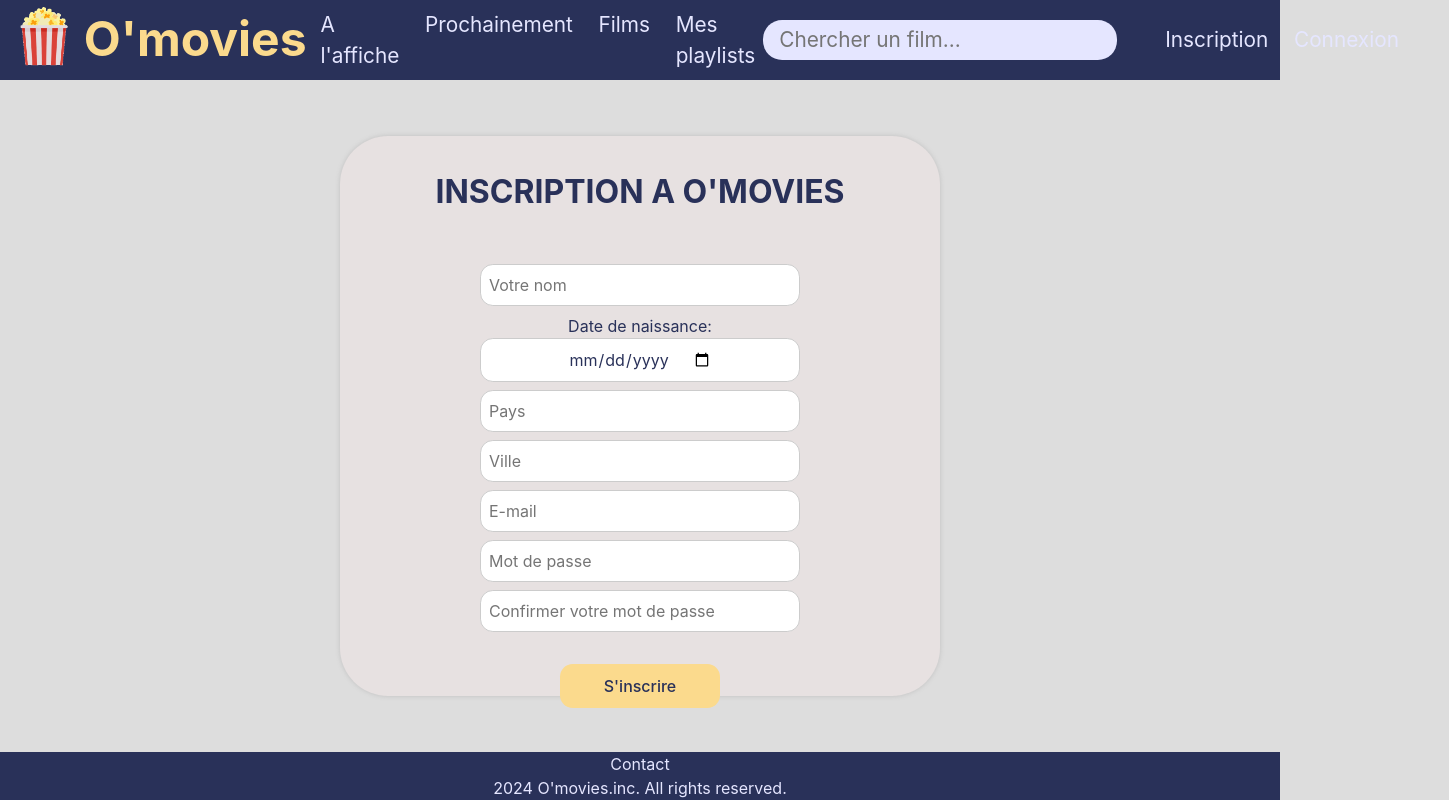
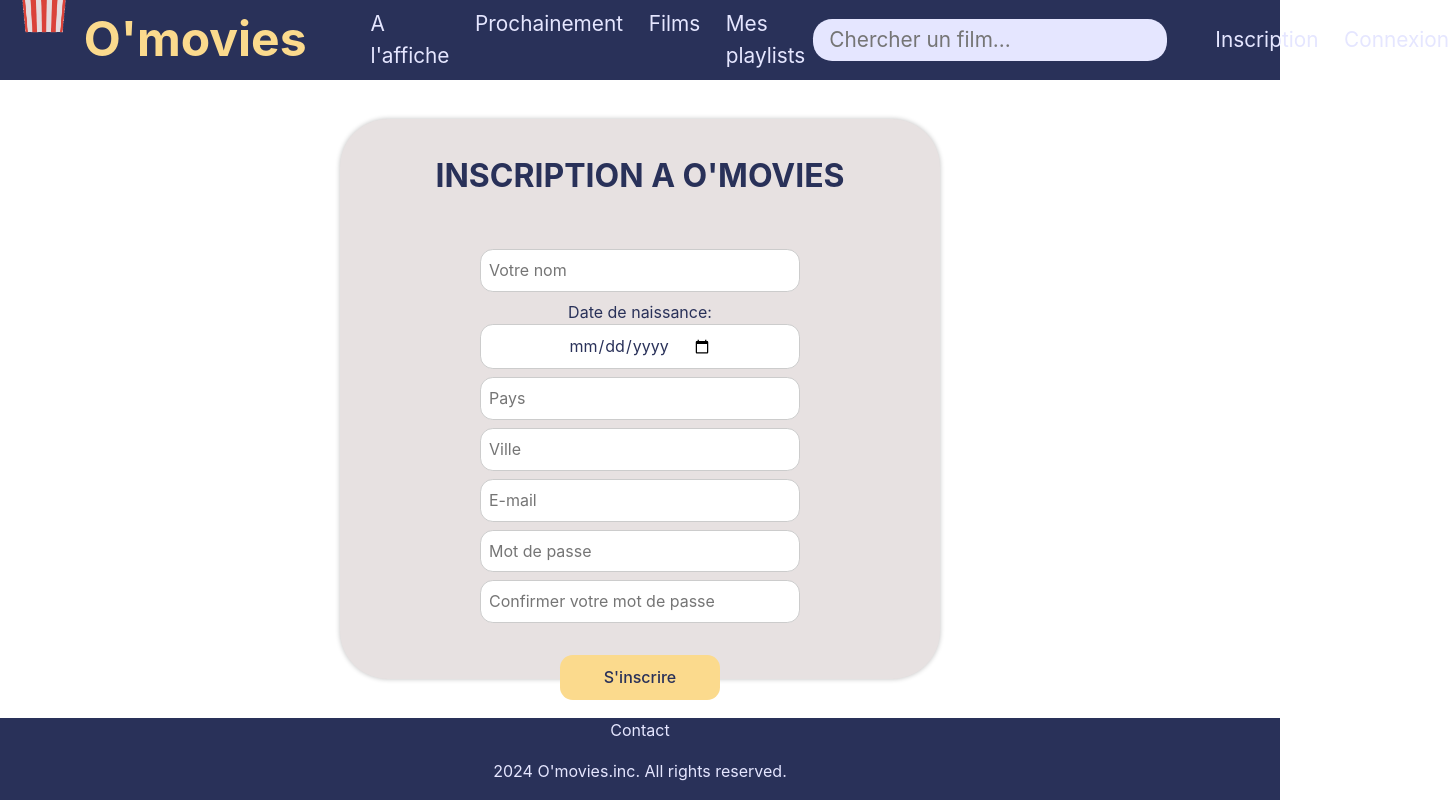
Before and after one commit to simonc56/o-movies-front, a React (Vite) app: page /inscription in a window 1280 px wide. Shown: the whole page, 1449 px wide, since content can reach past the window. Built offline with nearby package versions, Linux system fonts and the light colour scheme.

Commit message:
Add Mantine css framework

```diff
--- a/package.json
+++ b/package.json
@@ -11,6 +11,8 @@
     "lint:fix": "eslint src/**/*.{js,jsx,ts,tsx} --fix"
   },
   "dependencies": {
+    "@mantine/core": "^7.9.1",
+    "@mantine/hooks": "^7.9.1",
     "@vitejs/plugin-react": "^3.1.0",
     "react": "^18.2.0",
     "react-dom": "^18.2.0",
--- a/src/components/App/App.scss
+++ b/src/components/App/App.scss
@@ -1,5 +1,3 @@
-@use '../../styles/variables' as v;
-
 .App {
   display: flex;
   flex-direction: column;
--- a/src/components/App/App.tsx
+++ b/src/components/App/App.tsx
@@ -1,24 +1,27 @@
+import { MantineProvider } from '@mantine/core';
 import { Route, Routes } from 'react-router-dom';
 import ConnectionPage from '../ConnectionPage/ConnectionPage';
 import Footer from '../Footer/Footer';
 import Header from '../Header/Header';
+import MoviePage from '../MoviePage/MoviePage';
 import SignupPage from '../SignupPage/SignupPage';
-import MoviePage from '../MoviePage/MoviePage';
 
 import './App.scss';
 
 function App() {
   return (
-    <div className="App">
+    <MantineProvider>
+      <div className="App" data-mantine-color-scheme="light">
         <Header />
         <Routes>
           <Route path="/" />
-        <Route path='/connexion' element={<ConnectionPage />}/>
-        <Route path='/inscription' element={<SignupPage />}/>
+          <Route path="/connexion" element={<ConnectionPage />} />
+          <Route path="/inscription" element={<SignupPage />} />
           <Route path="/films/:id" element={<MoviePage />} />
         </Routes>
         <Footer />
       </div>
+    </MantineProvider>
   );
 }
 
--- a/src/components/Footer/Footer.scss
+++ b/src/components/Footer/Footer.scss
@@ -1,14 +1,12 @@
-@use '../../styles/variables' as v;
-
 .footer {
-  color: v.$color-links;
-  background-color: v.$color-bg;
+  color: var(--color-links);
+  background-color: var(--color-bg);
   text-align: center;
   & .footer-link {
     text-decoration: none;
     color: inherit;
     &:hover {
-      color: v.$color-primary;
+      color: var(--color-primary);
     }
   }
 }
--- a/src/components/Header/Header.scss
+++ b/src/components/Header/Header.scss
@@ -1,5 +1,3 @@
-@use '../../styles/variables' as v;
-
 .header {
   display: flex;
   justify-content: space-between;
@@ -14,9 +12,9 @@
     padding-bottom: 0.1rem;
     display: flex;
     gap: 0.7rem;
-    color: v.$color-primary;
+    color: var(--color-primary);
   }
-  background-color: v.$color-bg;
+  background-color: var(--color-bg);
 
   & nav {
     width: 35rem;
@@ -38,12 +36,12 @@
   display: flex;
   gap: 1.6rem;
   margin-inline: 0.5rem;
-  color: v.$color-links;
+  color: var(--color-links);
   & a {
     text-decoration: none;
     color: inherit;
     &:hover {
-      color: v.$color-primary;
+      color: var(--color-primary);
     }
   }
 }
--- a/src/components/MoviePage/MoviePage.scss
+++ b/src/components/MoviePage/MoviePage.scss
@@ -1,5 +1,3 @@
-@use '../../styles/variables' as v;
-
 .movie-page {
   background-color: #fff;
   max-width: 900px;
@@ -48,7 +46,7 @@
       margin-bottom: 1.5rem;
       & .year {
         font-weight: 600;
-        color: v.$color-bg;
+        color: var(--color-bg);
         margin-right: 1rem;
       }
       & .rating {
@@ -57,7 +55,7 @@
         & svg {
           display: inline;
           height: 1rem;
-          color: v.$color-primary;
+          color: var(--color-primary);
         }
       }
     }
@@ -70,8 +68,8 @@
         margin-bottom: 0.7rem;
         padding: 0 0.6rem 0.2rem;
         border-radius: 0.8rem;
-        color: v.$color-links;
-        background-color: v.$color-bg;
+        color: var(--color-links);
+        background-color: var(--color-bg);
       }
     }
     & .extra-infos {
@@ -112,7 +110,7 @@
           position: relative;
           top: 0.2rem;
           margin-right: 0.5rem;
-          color: v.$color-primary;
+          color: var(--color-primary);
         }
         margin-bottom: 1rem;
       }
--- a/src/components/Searchbar/Searchbar.scss
+++ b/src/components/Searchbar/Searchbar.scss
@@ -1,15 +1,13 @@
-@use '../../styles/variables' as v;
-
 .searchbar-form {
   & input {
-    background-color: v.$color-links;
+    background-color: var(--color-links);
     font-size: 1.3rem;
     border: none;
     padding: 0.3rem 1rem;
     border-radius: 1.2rem;
-    color: v.$color-bg;
+    color: var(--color-bg);
     &:focus {
-      background-color: v.$color-primary;
+      background-color: var(--color-primary);
     }
   }
 }
--- a/src/components/SignupPage/SignupPage.scss
+++ b/src/components/SignupPage/SignupPage.scss
@@ -1,6 +1,3 @@
-@use '../../styles/variables' as v;
-
-
 .signup-section {
   height: 70vh;
   width: 75vh;
@@ -16,7 +13,7 @@
   font-size: 4vh;
   align-items: center;
   text-align: center;
-  color: v.$color-bg;
+  color: var(--color-bg);
   margin-top: 2rem;
   display: flex;
   margin-bottom: 3rem;
@@ -24,7 +21,6 @@
 
 .input-container {
   margin-bottom: 0.5rem;
-
 }
 
 .signup-input {
@@ -33,14 +29,14 @@
   font-size: 1em;
   border: 0.1em solid #ccc;
   border-radius: 0.8rem;
-  color: v.$color-bg;
+  color: var(--color-bg);
   display: flex;
   justify-content: center;
   width: 20rem;
   margin: auto;
   cursor: pointer;
   &:focus {
-    background-color: v.$color-primary;
+    background-color: var(--color-primary);
     outline: none;
     box-shadow: 0 0 10px rgba(0, 0, 0, 0.3);
   }
@@ -49,24 +45,22 @@
 .birthday-label {
   display: flex;
   justify-content: center;
-  color: v.$color-bg;
+  color: var(--color-bg);
 }
 
-
 button {
-  color: v.$color-bg;
+  color: var(--color-bg);
   padding: 10px;
-  background-color: v.$color-primary;
+  background-color: var(--color-primary);
   border: none;
   border-radius: 0.8rem;
   cursor: pointer;
   width: 10rem;
   &:hover {
-    background-color: v.$color-bg;;
-    color: v.$color-primary;
+    background-color: var(--color-bg);
+    color: var(--color-primary);
   }
 }
-
 
 .button-container {
   display: flex;
@@ -76,10 +70,8 @@ button {
   font-weight: 500;
 }
 
-
-.error-message{
+.error-message {
   color: red;
   text-align: center;
   margin-top: 0.2rem;
-
 }
--- a/src/main.tsx
+++ b/src/main.tsx
@@ -4,6 +4,7 @@ import { BrowserRouter } from 'react-router-dom';
 
 import App from './components/App/App';
 
+import '@mantine/core/styles.css';
 import './styles/index.scss';
 
 ReactDOM.createRoot(document.getElementById('root') as HTMLElement).render(
--- /dev/null
+++ b/src/styles/_mantine.scss
@@ -0,0 +1,78 @@
+@use 'sass:math';
+
+// Define variables for your breakpoints,
+// values must be the same as in your theme
+$mantine-breakpoint-xs: '36em';
+$mantine-breakpoint-sm: '48em';
+$mantine-breakpoint-md: '62em';
+$mantine-breakpoint-lg: '75em';
+$mantine-breakpoint-xl: '88em';
+
+:root {
+  --color: #fff;
+  --color-primary: #fbda8d;
+  --color-bg: #293159;
+  --color-links: #e5e6ff;
+}
+
+@function rem($value) {
+  @return #{math.div(math.div($value, $value * 0 + 1), 16)}rem;
+}
+
+@mixin light {
+  [data-mantine-color-scheme='light'] & {
+    @content;
+    // A utiliser plus tard quand on mettre un thème dark
+    // on utilisera la fonction light-dark()
+    // voir https://mantine.dev/styles/sass/
+
+    // --color-primary: $color-primary;
+    // --color-bg: $color-bg;
+    // --color-links: $color-links;
+  }
+}
+
+@mixin dark {
+  [data-mantine-color-scheme='dark'] & {
+    @content;
+  }
+}
+
+@mixin hover {
+  @media (hover: hover) {
+    &:hover {
+      @content;
+    }
+  }
+
+  @media (hover: none) {
+    &:active {
+      @content;
+    }
+  }
+}
+
+@mixin smaller-than($breakpoint) {
+  @media (max-width: $breakpoint) {
+    @content;
+  }
+}
+
+@mixin larger-than($breakpoint) {
+  @media (min-width: $breakpoint) {
+    @content;
+  }
+}
+
+// Add direction mixins if you need rtl support
+@mixin rtl {
+  [dir='rtl'] & {
+    @content;
+  }
+}
+
+@mixin ltr {
+  [dir='ltr'] & {
+    @content;
+  }
+}
--- a/src/styles/index.scss
+++ b/src/styles/index.scss
@@ -1,5 +1,4 @@
-@use 'reset';
-@use 'variables' as v;
+// @use 'reset';
 
 body {
   margin: 0;
@@ -7,7 +6,6 @@ body {
     'Droid Sans', 'Helvetica Neue', sans-serif;
   -webkit-font-smoothing: antialiased;
   -moz-osx-font-smoothing: grayscale;
-  background-color: #ddd;
 }
 
 code {
--- a/vite.config.ts
+++ b/vite.config.ts
@@ -4,4 +4,11 @@ import { defineConfig } from 'vite';
 // https://vitejs.dev/config/
 export default defineConfig({
   plugins: [react()],
+  css: {
+    preprocessorOptions: {
+      scss: {
+        additionalData: `@import "./src/styles/_mantine";`,
+      },
+    },
+  },
 });
```
Also changed, not shown: 1 other file (tests, documents, lock files or other folders). Lines whose indentation alone changed are shown as unchanged.
